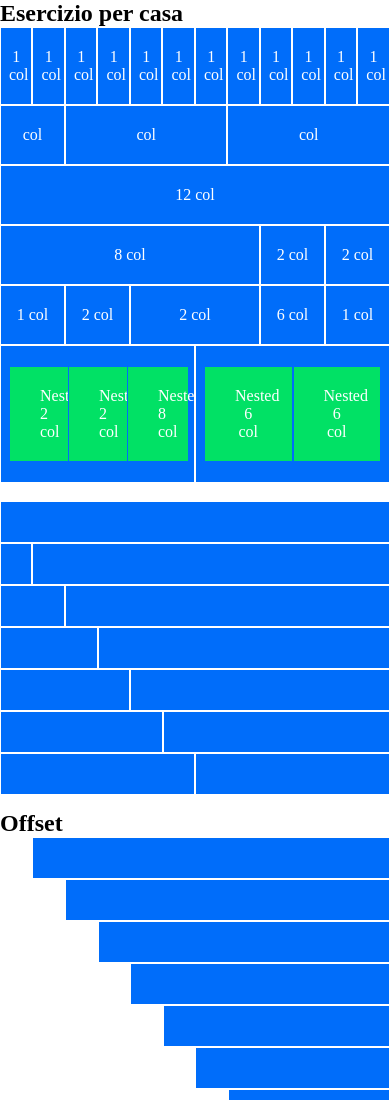
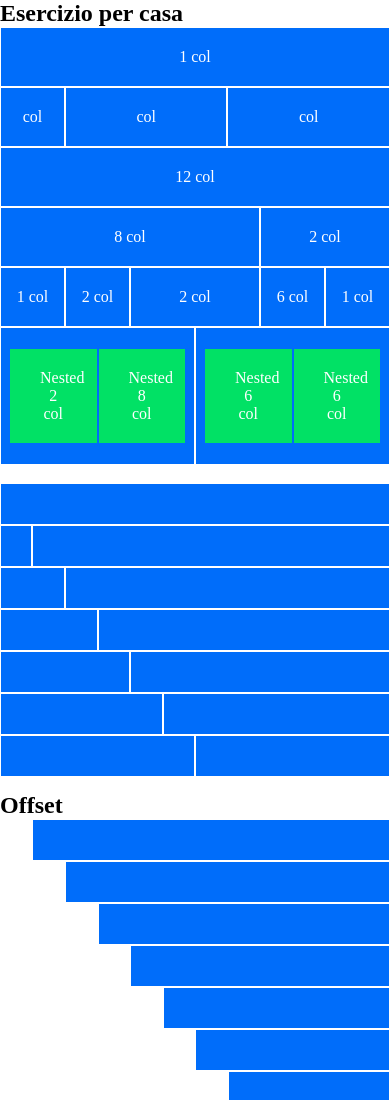
Before and after one commit to mariaacanfora/html-css-12bool, a plain HTML site: page index.html in a window 390 px wide. Shown: the top 1100 px of the page. Drawn offline with Linux system fonts and the light colour scheme.

Commit message:
Added class for display none in xs-size

```diff
--- a/css/12bool.css
+++ b/css/12bool.css
@@ -130,6 +130,8 @@
         max-width: 100%;
     }
 
+    .col-xs-none{ display: none;}
+
     .col-xs-1 { flex-basis: calc(100% / 12 * 1); max-width: calc(100% / 12 * 1);}
     .col-xs-2 { flex-basis: calc(100% / 12 * 2); max-width: calc(100% / 12 * 2);}
     .col-xs-3 { flex-basis: calc(100% / 12 * 3); max-width: calc(100% / 12 * 3);}
@@ -155,5 +157,4 @@
     .col-xs-offset-10 {margin-left: calc(100% / 12 * 10)}
     .col-xs-offset-11 {margin-left: calc(100% / 12 * 11)}
 
-
 }
--- a/index.html
+++ b/index.html
@@ -17,51 +17,51 @@
 
             <!-- 1 x 12 -->
             <div class="row">
-                <div class="col-lg-1">
+                <div class="col-lg-1 col-xs-none">
                     <div class="box"> 1 col</div>
                 </div>
 
-                <div class="col-lg-1">
+                <div class="col-lg-1 col-xs-none">
                     <div class="box"> 1 col</div>
                 </div>
 
-                <div class="col-lg-1">
+                <div class="col-lg-1 col-xs-none">
                     <div class="box"> 1 col</div>
                 </div>
 
-                <div class="col-lg-1">
+                <div class="col-lg-1 col-xs-none">
                     <div class="box"> 1 col</div>
                 </div>
 
-                <div class="col-lg-1">
+                <div class="col-lg-1 col-xs-none">
                     <div class="box"> 1 col</div>
                 </div>
 
-                <div class="col-lg-1">
+                <div class="col-lg-1 col-xs-none">
                     <div class="box"> 1 col</div>
                 </div>
 
-                <div class="col-lg-1">
+                <div class="col-lg-1 col-xs-none">
                     <div class="box"> 1 col</div>
                 </div>
 
-                <div class="col-lg-1">
+                <div class="col-lg-1 col-xs-none">
                     <div class="box"> 1 col</div>
                 </div>
 
-                <div class="col-lg-1">
+                <div class="col-lg-1 col-xs-none">
                     <div class="box"> 1 col</div>
                 </div>
 
-                <div class="col-lg-1">
+                <div class="col-lg-1 col-xs-none">
                     <div class="box"> 1 col</div>
                 </div>
 
-                <div class="col-lg-1">
+                <div class="col-lg-1 col-xs-none">
                     <div class="box"> 1 col</div>
                 </div>
 
-                <div class="col-lg-1">
+                <div class="col-lg-1 col-xs-12">
                     <div class="box"> 1 col</div>
                 </div>
 
@@ -90,8 +90,8 @@
             <!--  8 2 2 -->
             <div class="row">
                 <div class="col-lg-8 col-md-1 col-xs-8"><div class="box">8 col</div></div>
-                <div class="col-lg-2 col-md-1 col-xs-2"><div class="box">2 col</div></div>
-                <div class="col-lg-2 col-md-10 col-xs-2"><div class="box">2 col</div></div>
+                <div class="col-lg-2 col-md-1 col-xs-none"><div class="box">2 col</div></div>
+                <div class="col-lg-2 col-md-10 col-xs-4"><div class="box">2 col</div></div>
             </div>
 
             <!-- 1 2 2 6 1 -->
@@ -108,13 +108,13 @@
                 <div class="col-lg-6 col-md-3 col-sm-6">
                     <div class="box">
                         <div class="row">
-                            <div class="col-lg-2 col-md-4 col-sm-4">
+                            <div class="col-lg-2 col-md-4 col-sm-4 col-xs-6">
                                 <div class="box-nested">Nested 2 col</div>
                             </div>
-                            <div class="col-lg-2 col-md-4 col-sm-4">
+                            <div class="col-lg-2 col-md-4 col-sm-4 col-xs-none">
                                 <div class="box-nested"> Nested 2 col</div>
                             </div>
-                            <div class="col-lg-8 col-md-4 col-sm-4">
+                            <div class="col-lg-8 col-md-4 col-sm-4 col-xs-6">
                                 <div class="box-nested">Nested 8 col</div>
                             </div>
                         </div>
```
